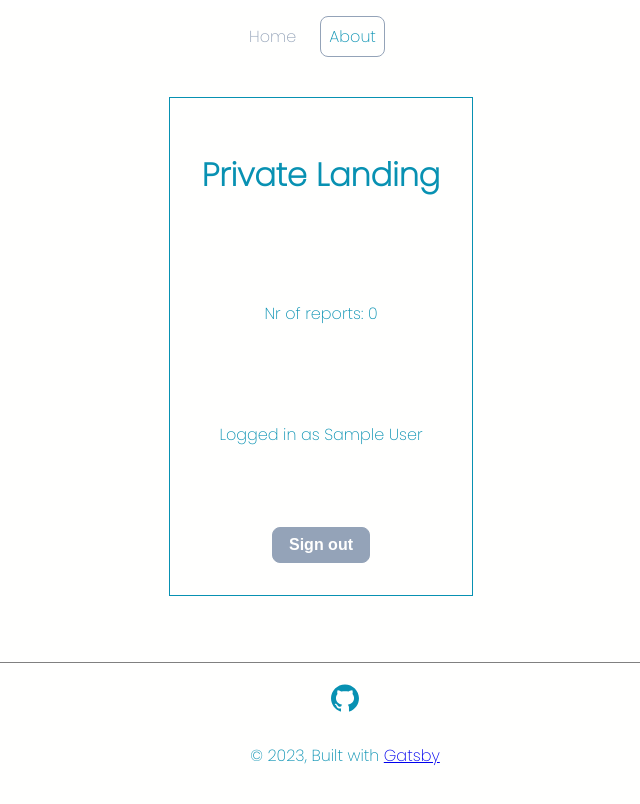
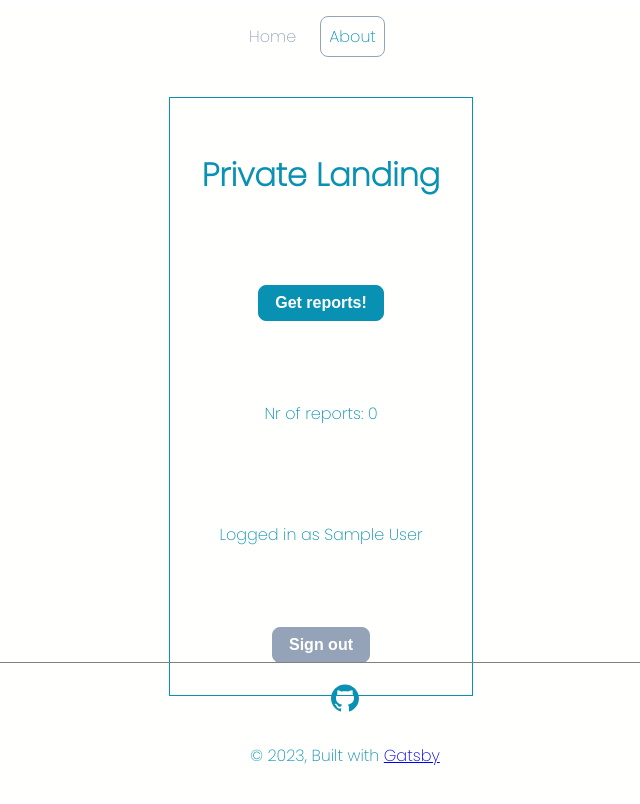
Before and after one commit to Seeru-crypto/next-template, a Next.js app: page / in a window 1280 px wide. Shown: the top 804 px of the page, without its empty margins (319-959 px from the left). Built offline with nearby package versions, Linux system fonts and the light colour scheme; no server answers; sample sign-in values are in the browser's storage.

Commit message:
feat(): Add getReports button to privateLanding

```diff
--- a/src/configs.ts
+++ b/src/configs.ts
@@ -9,7 +9,7 @@ export const links = [
     }
 ]
 
-export const ApiPath = "https://api.net.com/"
 export const UsersSlug = "users"
+export const ReportsSlug = "reports"
 export const SecondsToMilliseconds = (seconds: number): number => seconds * 1000;
 export const MinutesToMilliseconds = (minutes: number): number => minutes * 60 * 1000;
--- a/src/requests.ts
+++ b/src/requests.ts
@@ -1,16 +1,14 @@
 import {queryClient} from "@/pages/_app";
+import {ReportsSlug} from "@/configs";
 
 export async function FindAllReports() {
     console.log("findAllReports")
 
-    const todoId = 1
-    //return queryClient.fetchQuery(['todos', todoId], fetchReports)
-
     try {
         const {isLoading, error, data} = queryClient.fetchQuery({
-            queryKey: ['todos', todoId],
+            queryKey: [ReportsSlug],
             queryFn: async () => {
-                const response = await fetch('/api/reports')
+                const response = await fetch(`/api/${ReportsSlug}`)
                 if (!response.ok) {
                     console.error('Network response was not ok')
                 }
--- a/src/views/PrivateLanding.tsx
+++ b/src/views/PrivateLanding.tsx
@@ -2,7 +2,7 @@ import React, {useEffect} from "react";
 import styled from "styled-components";
 import {signOut, useSession} from "next-auth/react";
 import Button from "@/components/Button";
-import {findAllReports} from "@/requests";
+import {FindAllReports} from "@/requests";
 
 const PrivateLanding = (): JSX.Element => {
     const {data: session} = useSession()
@@ -14,14 +14,19 @@ const PrivateLanding = (): JSX.Element => {
         );
     }
 
-    useEffect(() => {
-        console.log(session)
-
-    }, [])
+    const getReports = async () => {
+        console.log("HERE")
+        const {isLoading, error, data} = await FindAllReports()
+        console.log(data)
+        if (isLoading) {
+            return <div>Loading reports...</div>;
+        }
+    }
 
     return (
         <PrivateLandingStyle>
             <h1>Private Landing</h1>
+            <Button variant={"primary"} onClick={() => getReports()}>Get reports!</Button>
             <p>Nr of reports: {reports.length}</p>
             <p>Logged in as {session?.user?.name}</p>
             <SignoutButton />
```
Also changed, not shown: 2 other files (tests, documents, lock files or other folders).
